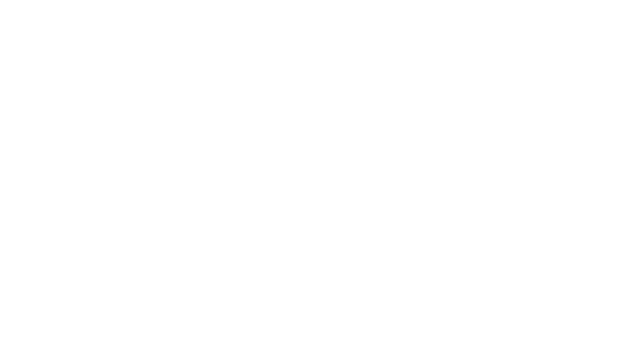
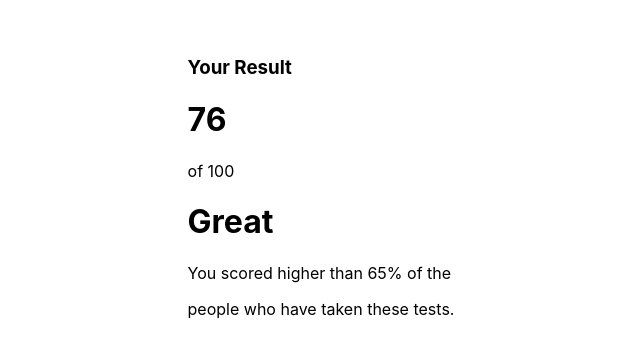
Before and after one commit to alicagatay/results-summary-component-react, a React (Create React App) app: page / in a window 1280 px wide. Shown: the part 214-572 px from the top of the page, without its empty margins (319-959 px from the left). Built offline with nearby package versions, Linux system fonts and the light colour scheme.

Commit message:
Updated `ResultComponent.js`.

```diff
--- a/src/Components/ResultComponent.js
+++ b/src/Components/ResultComponent.js
@@ -1,5 +1,18 @@
 import "../App.css";
 
-function ResultComponent() {}
+function ResultComponent() {
+  return (
+    <div className="ResultComponent">
+      <h3>Your Result</h3>
+      <div className="CircularResultsBorder">
+        <h1>76</h1>
+        <p>of 100</p>
+      </div>
+      <h1>Great</h1>
+      <p>You scored higher than 65% of the </p>
+      <p>people who have taken these tests.</p>
+    </div>
+  );
+}
 
 export default ResultComponent;
```
